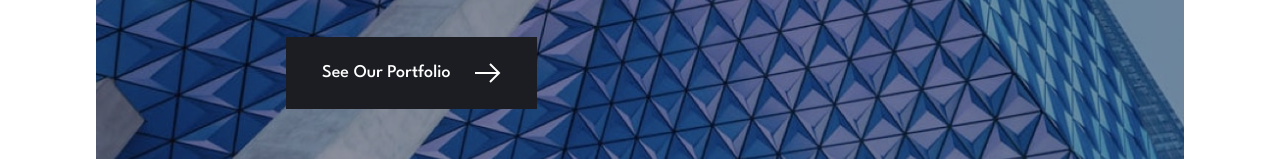
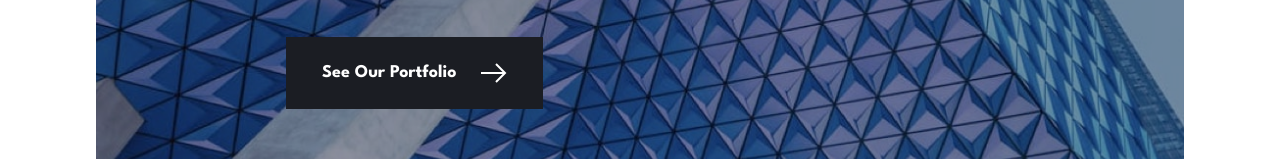
Before and after one commit to karolbanat/fem-arch-studio-website, a website built with Vite: page index.html in a window 1280 px wide. Shown: the part 581-740 px from the top of the page. Built offline with nearby package versions, Linux system fonts and the light colour scheme.

Commit message:
Button font weight

```diff
--- a/src/style.css
+++ b/src/style.css
@@ -185,6 +185,7 @@ h2 {
 
 	padding: 1.33em 2em;
 
+	font-weight: var(--fw-bold, 700);
 	text-decoration: none;
 	color: var(--clr-neutral-100);
 
```
